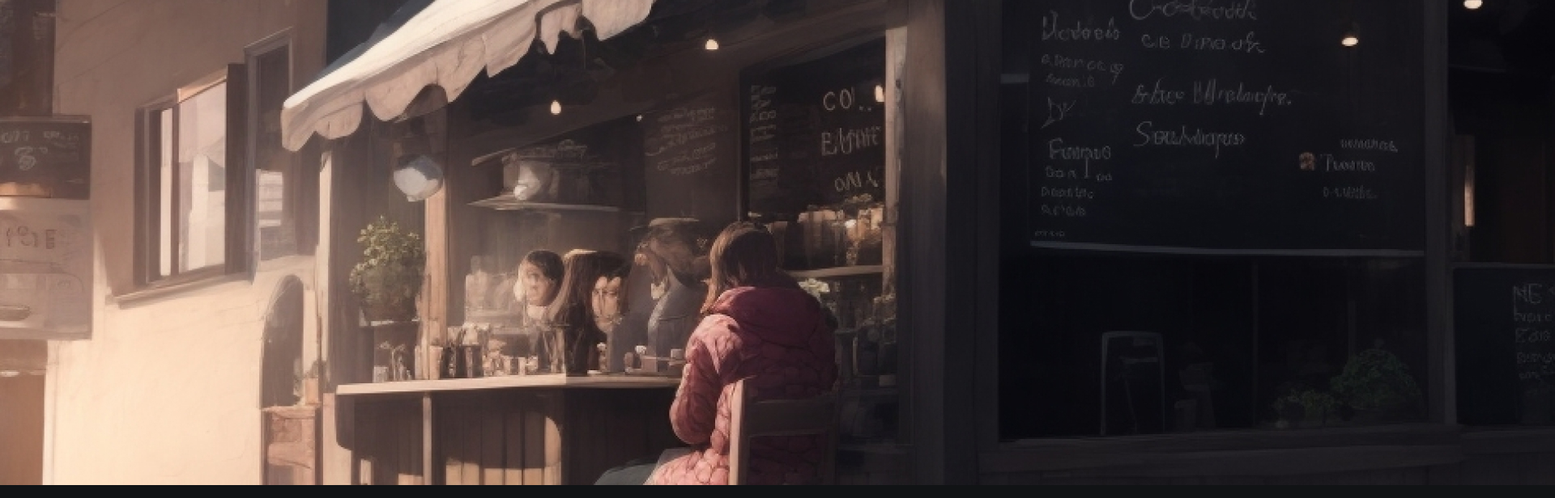
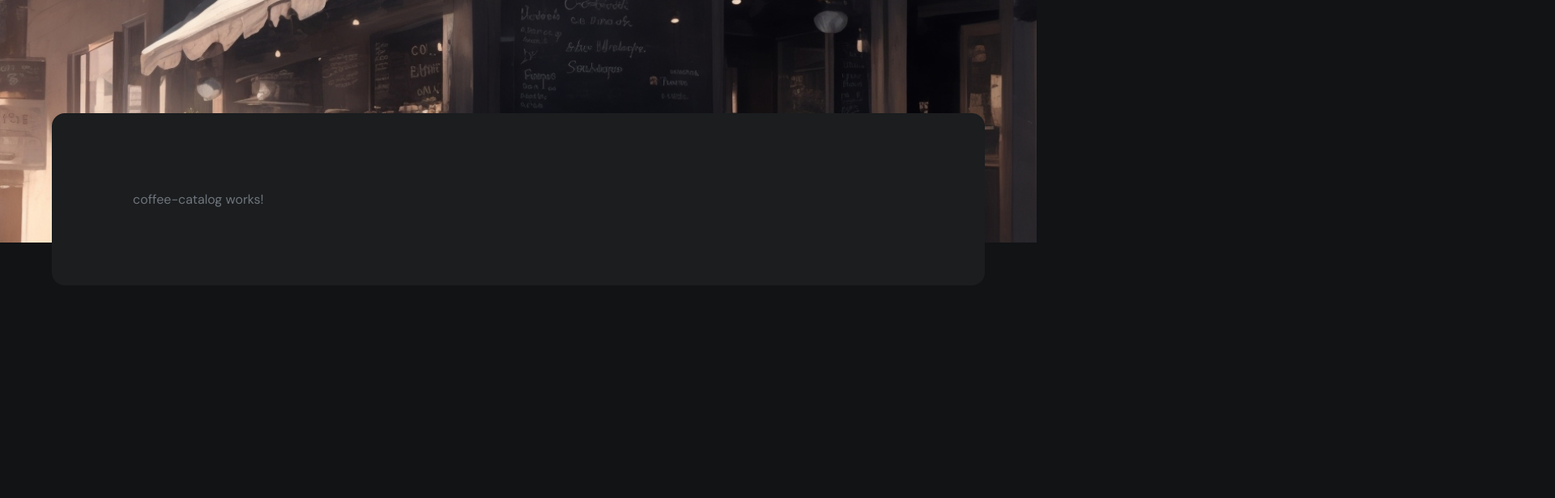
Before and after one commit to JennyPereira/web-development-js-angular, an Angular app in the folder 3. angular-project/simple-coffee-app/: page / in a window 1280 px wide. Shown: the top 616 px of the page at 81% size, 1920 px wide, since content can reach past the window. Built offline with nearby package versions, Linux system fonts and the light colour scheme.

Commit message:
adding styles (coffee-catalog, app)

```diff
--- a/3. angular-project/simple-coffee-app/src/app/app.component.css
+++ b/3. angular-project/simple-coffee-app/src/app/app.component.css
@@ -0,0 +1,37 @@
+.container {
+    display: flex;
+    flex-direction: column;
+    align-items: center;
+}
+
+.background-cafe {
+    width: 100%;
+    height: auto;
+}
+
+.foreground {
+    width: 90%;
+    background-color: var(--color-background-products);
+    margin-top: -160px;
+    margin-bottom: 60px;
+    border-radius: 16px;
+    padding: 80px 100px;
+    box-sizing: border-box;
+}
+
+nav {
+    display: flex;
+    flex-direction: row;
+    gap: 15px;
+    flex-wrap: wrap;
+}
+
+nav a {
+    text-decoration: none;
+}
+
+nav a:hover {
+    transform: scale(1.03);
+    transition: 1s;
+    text-decoration: underline;
+}
--- a/3. angular-project/simple-coffee-app/src/app/components/coffee-catalog/coffee-catalog.component.css
+++ b/3. angular-project/simple-coffee-app/src/app/components/coffee-catalog/coffee-catalog.component.css
@@ -0,0 +1,57 @@
+.coffee-catalog {
+    display: flex;
+    flex-wrap: wrap;
+    justify-content: center;
+    gap: 40px;
+    position: relative;
+}
+
+.coffee-catalog__heading {
+    padding: 0 240px;
+    text-align: center;
+}
+
+.coffee-catalog__heading h1 {
+    font-size: 2rem;
+    text-align: center;
+    color: var(--color-text);
+}
+
+
+.coffee-catalog__heading__edit {
+    position: absolute;
+    top: 0;
+    right: 0;
+}
+
+.coffee-catalog__heading__edit button {
+    cursor: pointer;
+}
+
+
+.coffee-catalog__options__options {
+    width: 100%;
+    display: flex;
+    gap: 15px;
+    justify-content: center;
+}
+
+.coffee-catalog__options__options button {
+    font-size: 0.875rem;
+    border: none;
+    padding: 8px 15px;
+    border-radius: 5px;
+    background-color: var(--color-dark-gray);
+    color: var(--color-text);
+    cursor: pointer;
+}
+
+@media only screen and (min-width: 540px) and (max-width: 1159px) {
+    .foreground {
+        padding: 80px 40px;
+    }
+
+    .coffee-catalog__heading {
+        padding: 0 90px;
+    }
+}
```
